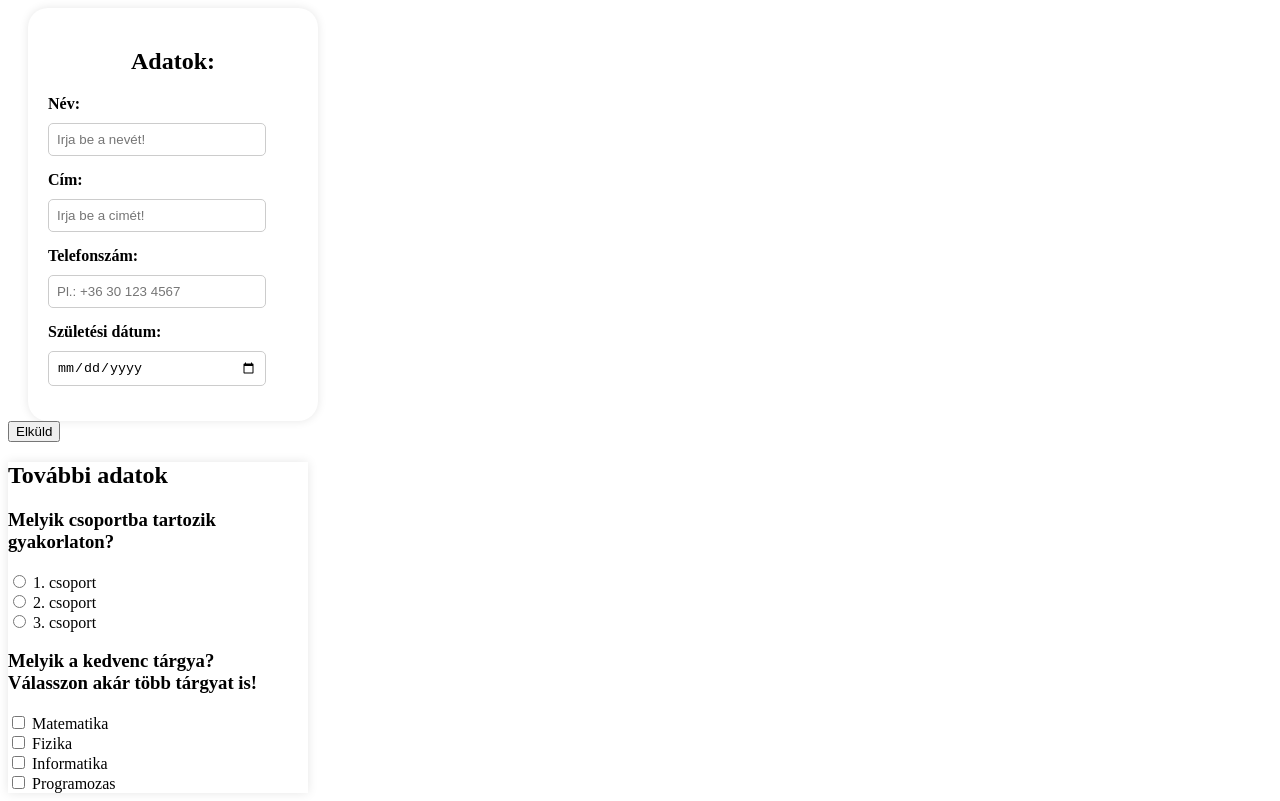
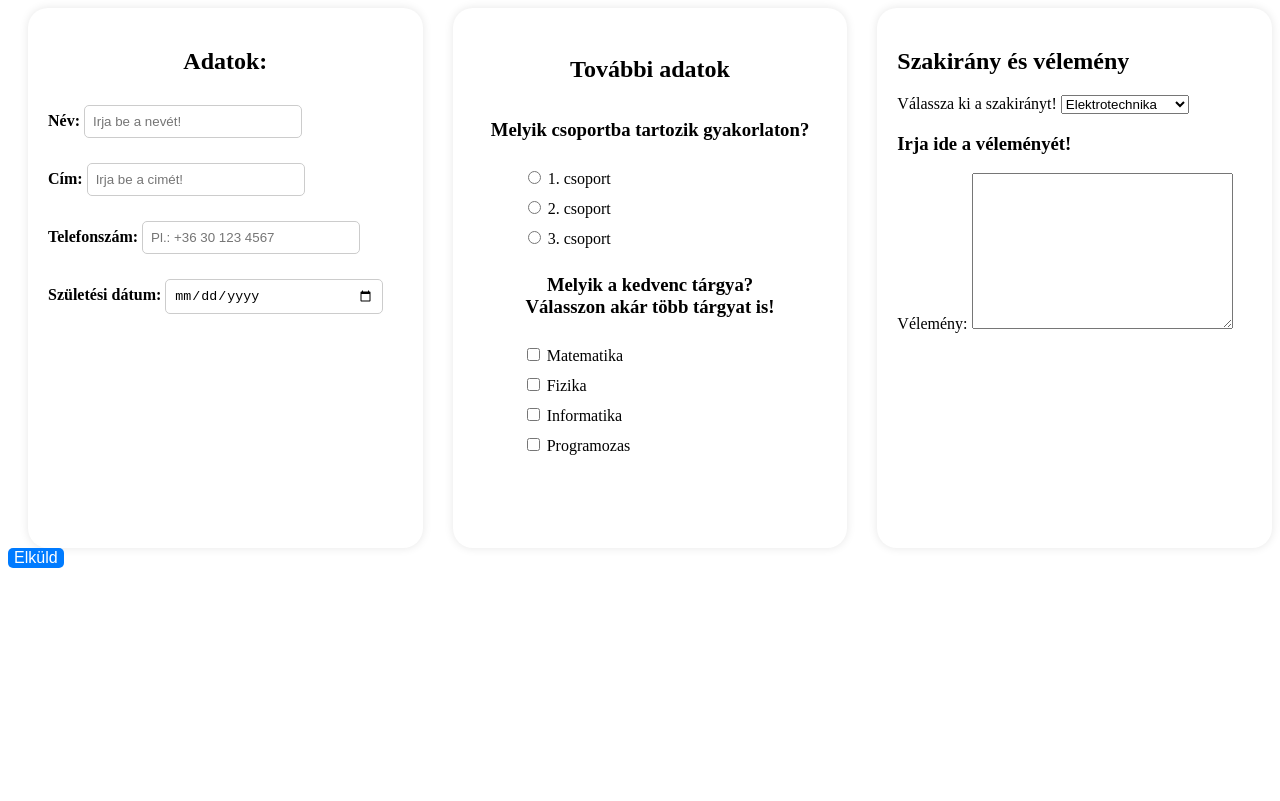
Before and after one commit to robertbiro/urlap, a plain HTML site: page index.html in a window 1280 px wide. Drawn offline with Linux system fonts and the light colour scheme.

Commit message:
finished project

```diff
--- a/index.html
+++ b/index.html
@@ -8,6 +8,7 @@
 </head>
 <body>
     <form action="">
+        <div class="page-container">
             <div class="first-column-container">
                 <h2>Adatok:</h2>
                 <div class="name_container">
@@ -31,8 +32,6 @@
                 </div>
             </div>
 
-
-        <button type="submit">Elküld</button>
 
             <div class="second-form-container">
                 <h2>További adatok</h2>
@@ -68,8 +67,25 @@
                         <input type="checkbox" name="box" id="prog" value="programozas">
                         <label for="prog">Programozas</label>
                     </div>
-
             </div>
+            <div class="third-form-container">
+                <h2>Szakirány és vélemény</h2>
+                <label for="szakirany">Válassza ki a szakirányt!</label>
+                <select name="szakirany" id="szakirany">
+                    <option value="elektrotechnika">Elektrotechnika</option>
+                    <option value="informatikus">Informatikus</option>
+                    <option value="rendszerfejleszto">Rendszerfejlesztö</option>
+                    <option value="szakacs">Szakács</option>
+                </select>
+                <!--textarea következik -->
+                <h3>Irja ide a véleményét!</h3>
+                <div class="opinion-container">
+                    <label for="opinion">Vélemény:</label>
+                    <textarea name="opinion" id="opinion" rows="10" cols="30"></textarea>
+                </div>
+            </div>
+        </div>
+        <button type="submit">Elküld</button>
     </form>
 </body>
 </html>
--- a/style.css
+++ b/style.css
@@ -2,7 +2,8 @@
     margin-left: 20px;
     padding: 20px;
     border-radius: 20px;
-    width: 250px;
+    width: 400px;
+    height: 500px;
     box-shadow: 0 0 10px rgba(0, 0, 0, 0.1);
 }
 
@@ -28,6 +29,52 @@
 }
 
 .second-form-container{
-    width: 300px;
+    padding: 20px;
+    border-radius: 20px;
+    width: 400px;
+    height: 500px;
     box-shadow: 0 0 10px rgba(0, 0, 0, 0.1);
 }
+
+.second-form-container h2,
+.second-form-container h3 {
+    text-align: center;
+    padding: 8px;
+}
+
+.second-form-container .csop{
+    margin-left: 50px;
+    margin-bottom: 10px;
+}
+
+.second-form-container .box{
+    margin-left: 50px;
+    margin-bottom: 10px;
+}
+
+.page-container{
+    display: flex;
+    flex-direction: row;
+    gap: 30px;
+}
+
+.third-form-container{
+    padding: 20px;
+    border-radius: 20px;
+    width: 400px;
+    height: 500px;
+    box-shadow: 0 0 10px rgba(0, 0, 0, 0.1);
+}
+
+button {
+    background-color: #007bff;
+    color: white;
+    border: none;
+    border-radius: 5px;
+    cursor: pointer;
+    font-size: 16px;
+}
+
+button:hover{
+    background-color: #0056b3;
+}
```
Lines whose indentation alone changed are shown as unchanged.
